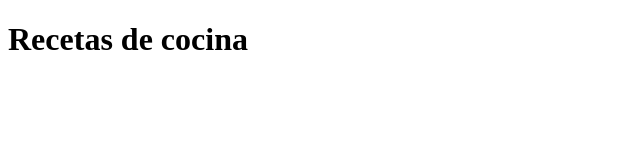
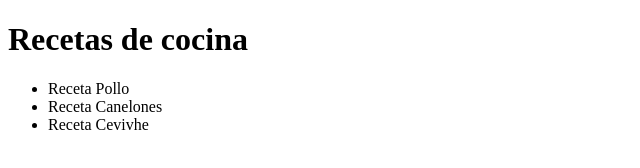
Before and after one commit to wikidev-s/repositorio_html, a plain HTML site: page index.html in a window 1280 px wide. Shown: the whole page, without its empty margins (0-640 px from the left). Drawn offline with Linux system fonts and the light colour scheme.

Commit message:
menu de recetas en index.html

```diff
--- a/index.html
+++ b/index.html
@@ -7,5 +7,12 @@
 </head>
 <body>
     <h1>Recetas de cocina</h1>
+    <nav>
+        <ul>
+            <li>Receta Pollo</li>
+            <li>Receta Canelones</li>
+            <li>Receta Cevivhe</li>
+        </ul>
+    </nav>
 </body>
 </html>
```
